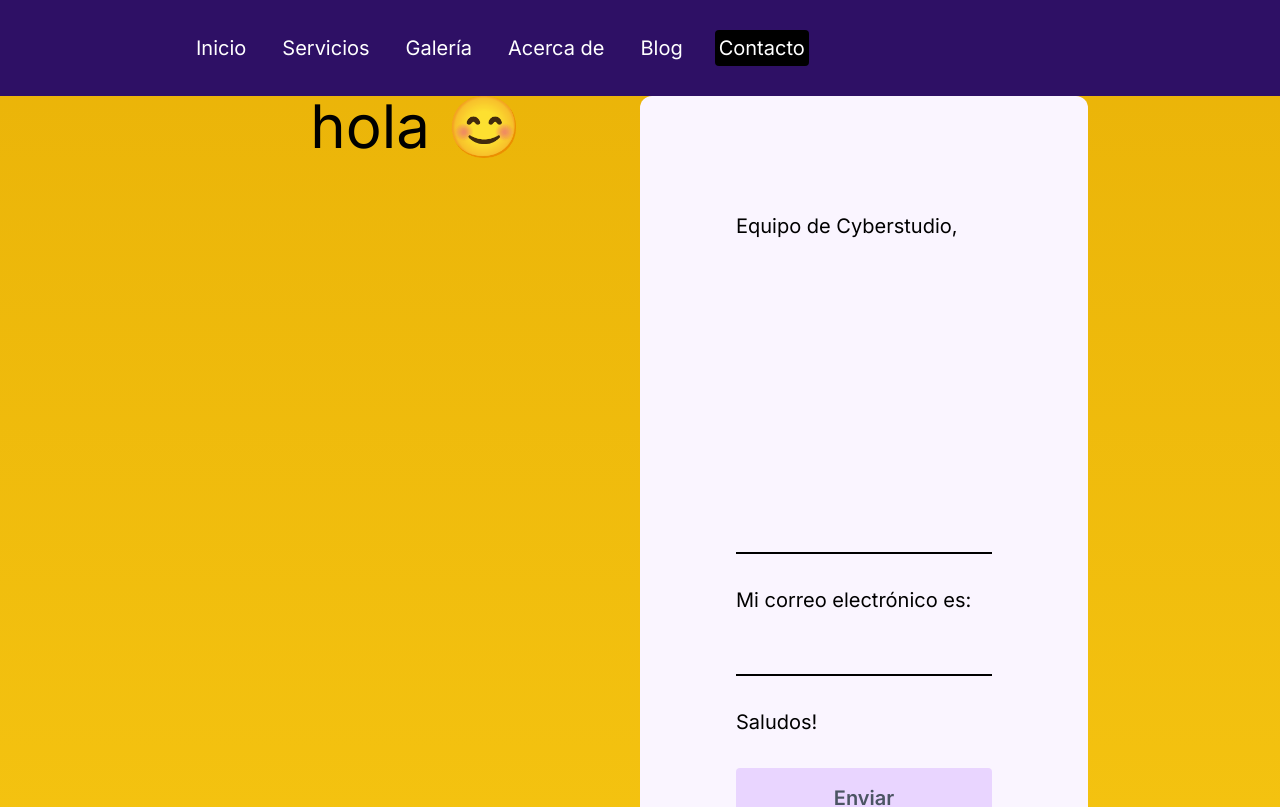
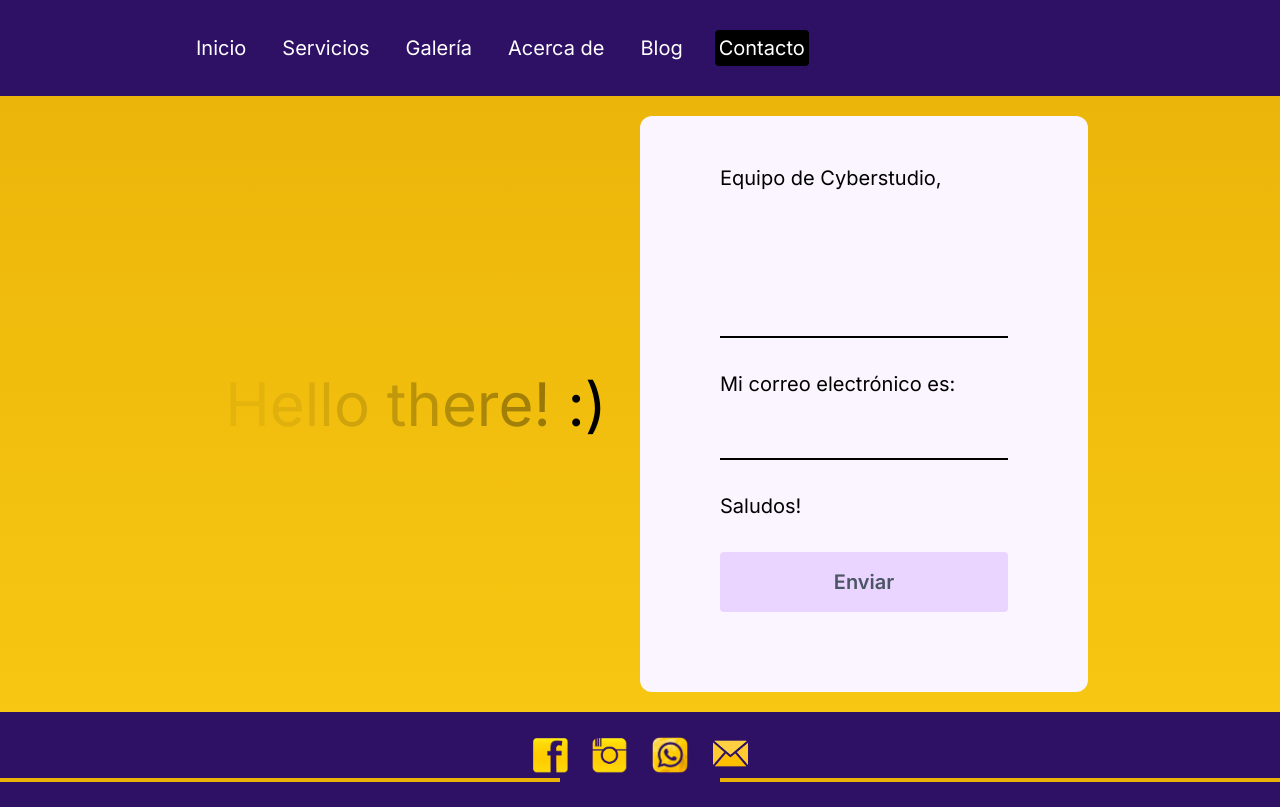
Before and after one commit to karengonzalezdev/cyberstudio, a Next.js app: page /contact in a window 1280 px wide. Shown: the top 807 px of the page. Built offline with nearby package versions, Linux system fonts and the light colour scheme; what @designbycode/tailwindcss-text-glitch would draw is missing.

Commit message:
Updated contact page

```diff
--- a/package.json
+++ b/package.json
@@ -9,6 +9,7 @@
     "lint": "next lint"
   },
   "dependencies": {
+    "@emailjs/browser": "^4.3.3",
     "framer-motion": "^11.0.24",
     "next": "14.1.4",
     "react": "^18",
--- a/src/app/contact/page.jsx
+++ b/src/app/contact/page.jsx
@@ -1,13 +1,10 @@
 "use client"
 import { motion } from "framer-motion"
 import { useRef, useState } from "react";
-{/*
 import emailjs from '@emailjs/browser';
-*/}
 
 const ContactPage = () => {
 
-{/*
 const [success,setSuccess] = useState(false);
 const [error,setError] = useState(false);
 const text = "Hello there! ";
@@ -33,31 +30,30 @@ const sendEmail = (e) => {
         }
       );
   };
-*/}
 
  return (
-    <motion.div className="h-full overflow-scroll lg:overflow-hidden xl:overflow-hidden" initial={{y:"-200vh"}} animate={{y:"0%"}} transition={{duration:1}}>
-    <div className="h-full flex flex-col lg:flex-row px-4 sm:px-8 md:px-12 lg:px-20 xl:px-48">
+  <motion.div className="h-full" initial={{y:"-200vh"}} animate={{y:"0%"}} transition={{duration:1}}>
+  <div className="h-full flex flex-col lg:flex-row px-4 sm:px-8 md:px-12 lg:px-20 xl:px-48 pb-5 pt-5 items-center justify-center">
       {/* TEXT CONTAINER */}
-        <div className="h-1/2 lg:h-full lg:w-1/2 flex items-center justify-center text-3xl lg:text-6xl xl:text-6xl">
-            <div className="">hola {/* {text.split("").map((letter, index)=>(
+      <div className="h-1/2 lg:h-full lg:w-1/2 flex items-center justify-center text-3xl lg:text-6xl xl:text-6xl pt-3 lg:pt-0 pb-3 lg:pb-0 text-glitch text-glitch-duration-slow">
+          <div className="">{text.split("").map((letter, index)=>(
               <motion.span key={index} initial={{opacity:1}} animate={{opacity:0}} transition={{duration:3, repeat:Infinity, delay:index*0.1}}>{letter}</motion.span>
-            ))} */} 😊</div>
+          ))} :) </div>
       </div>
       {/* FORM CONTAINER */}
       <form
-           /* onSubmit={sendEmail} */
-            /*ref={form}*/ className="h-[80%] lg:h-full lg:w-1/2 bg-purple-50 rounded-xl text-lg lg:text-xl xl:text-xl flex flex-col gap-8 justify-center p-10 sm:p-18 md:p-24 lg:p-24 xl:p-24">
-            <span className="pt-5">Equipo de Cyberstudio,</span>
-            <textarea rows={10} className="bg-transparent border-b-2 border-b-black outline-none resize-none min-h-[2rem]"
+          onSubmit={sendEmail}
+          ref={form} className="h-[80%] lg:h-full md:w-1/2 lg:w-1/2 bg-purple-50 rounded-xl text-lg lg:text-xl xl:text-xl flex flex-col gap-8 justify-center px-10 sm:px-12 md:px-15 pt-10 md:pt-15 lg:px-20 lg:pt-10 pb-20 md:pb-34">
+          <span className="pt-5 lg:pt-2">Equipo de Cyberstudio,</span>
+          <textarea rows={4} className="bg-transparent border-b-2 border-b-black outline-none resize-none min-h-[2rem]"
           name="user_message"
           />
           <span>Mi correo electrónico es:</span>
           <input name="user_email" type="text" className="bg-transparent border-b-2 border-b-black outline-none" />
           <span>Saludos!</span>
           <button className="bg-purple-200 rounded font-semibold text-gray-600 lg:p-4 xl:p-4">Enviar</button>
-             {/*{success && */ <span className="text-green-600 font-semibold">Tu mensaje se envió correctamente!</span>}
-            {/* {error && */ <span className="text-red-600 font-semibold">Hubo un problema al enviar tu mensaje, por favor reinténtalo.</span>}
+          {success && <span className="text-green-600 font-semibold">Tu mensaje fue enviado correctamente!</span>}
+          {error && <span className="text-red-600 font-semibold">Hubo un error al enviar tu mensaje, porfavor intenta nuevamente</span>}
       </form>
   </div>
   </motion.div>
```
Also changed, not shown: 2 other files (tests, documents, lock files or other folders). Lines whose indentation alone changed are shown as unchanged.
